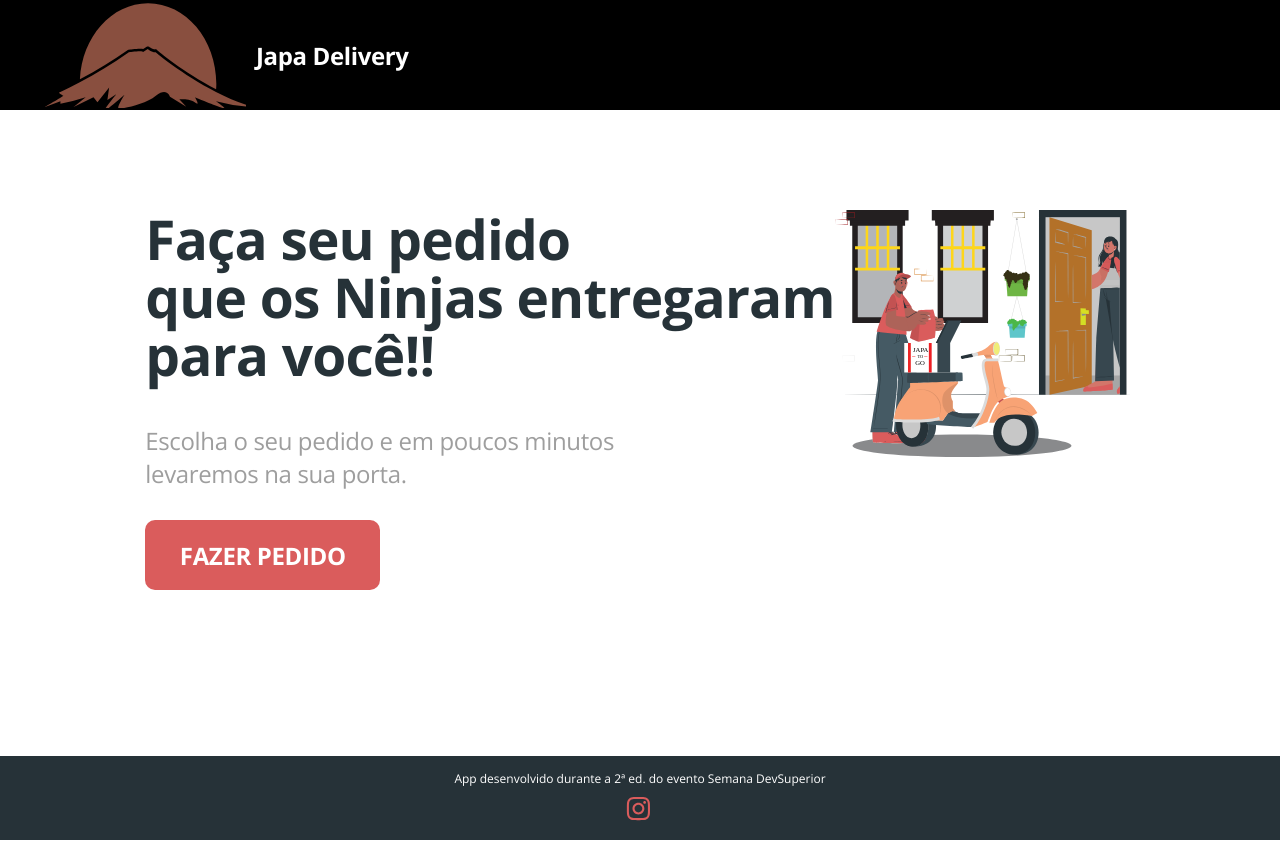
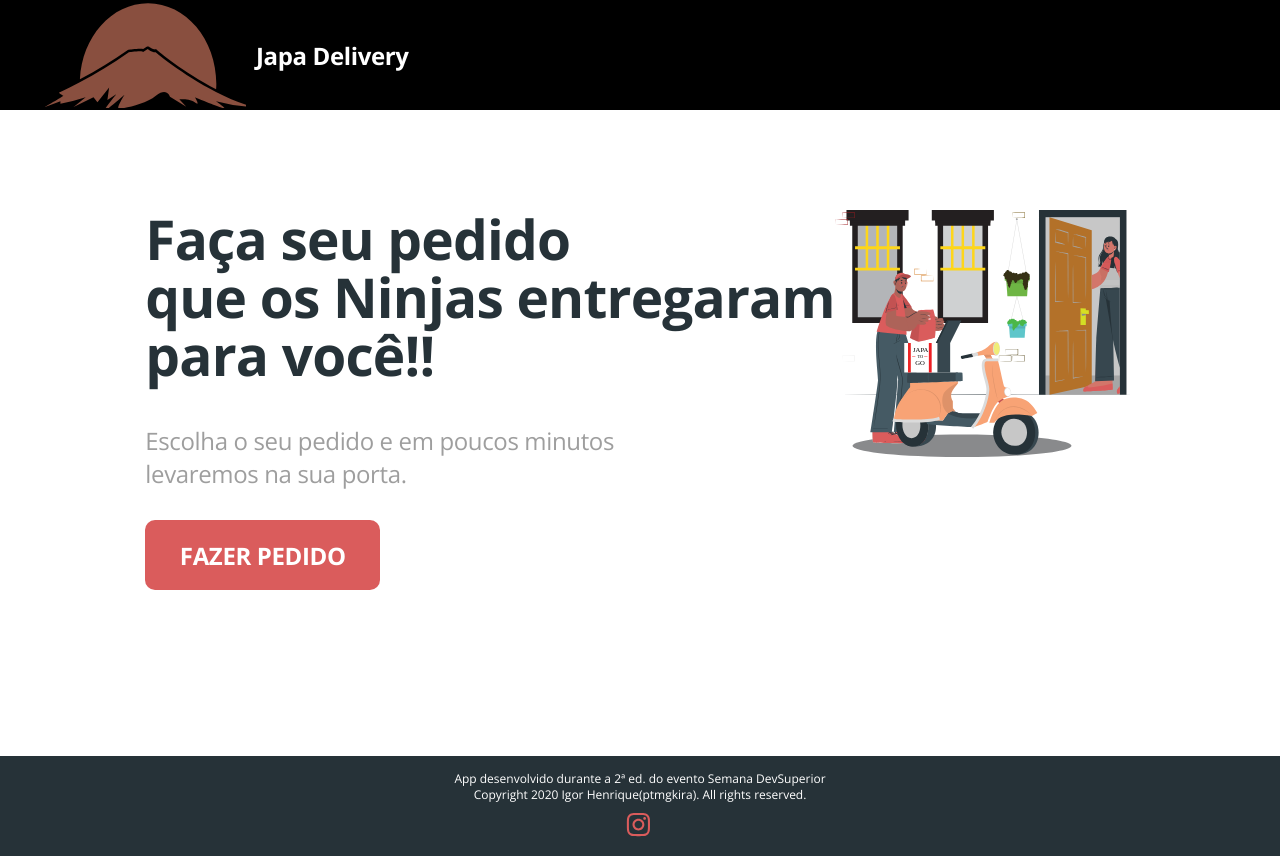
Before and after one commit to ptmgkira/JapaDeliver-v0.1, a React (Create React App) app in the folder front-web/: page / in a window 1280 px wide. Built offline with nearby package versions, Linux system fonts and the light colour scheme; no server answers.

Commit message:
New copyright

```diff
--- a/front-web/src/Footer/index.tsx
+++ b/front-web/src/Footer/index.tsx
@@ -4,7 +4,7 @@ import { ReactComponent as InstagramIcon } from './Instagram.svg';
 function Footer() {
     return (
         <footer className="main-footer">
-            App desenvolvido durante a 2ª ed. do evento Semana DevSuperior
+            App desenvolvido durante a 2ª ed. do evento Semana DevSuperior <br /> Copyright 2020 Igor Henrique(ptmgkira). All rights reserved.
             <div className="footer-icons">
                 <a href="https://www.instagram.com/?hl=pt-br" target="_new">
                    <InstagramIcon />
```
Also changed, not shown: 1 other file (tests, documents, lock files or other folders).
